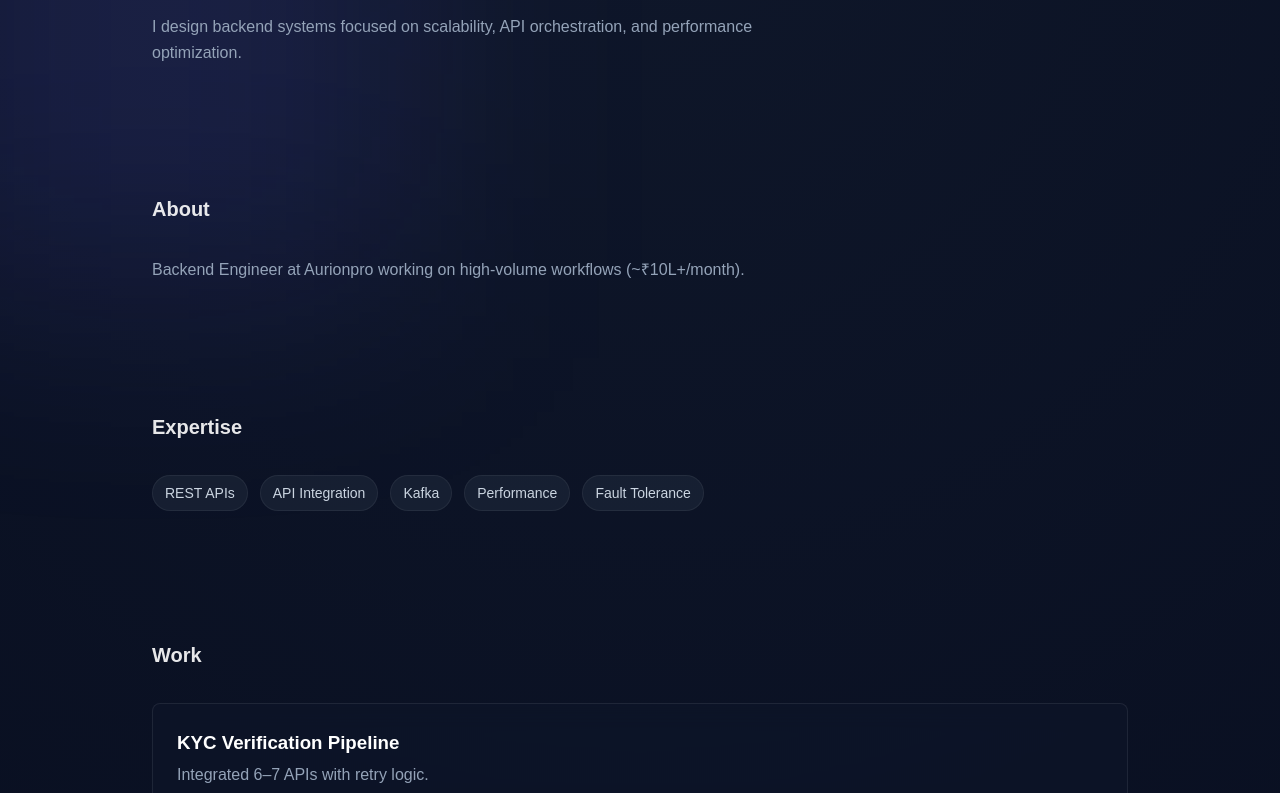
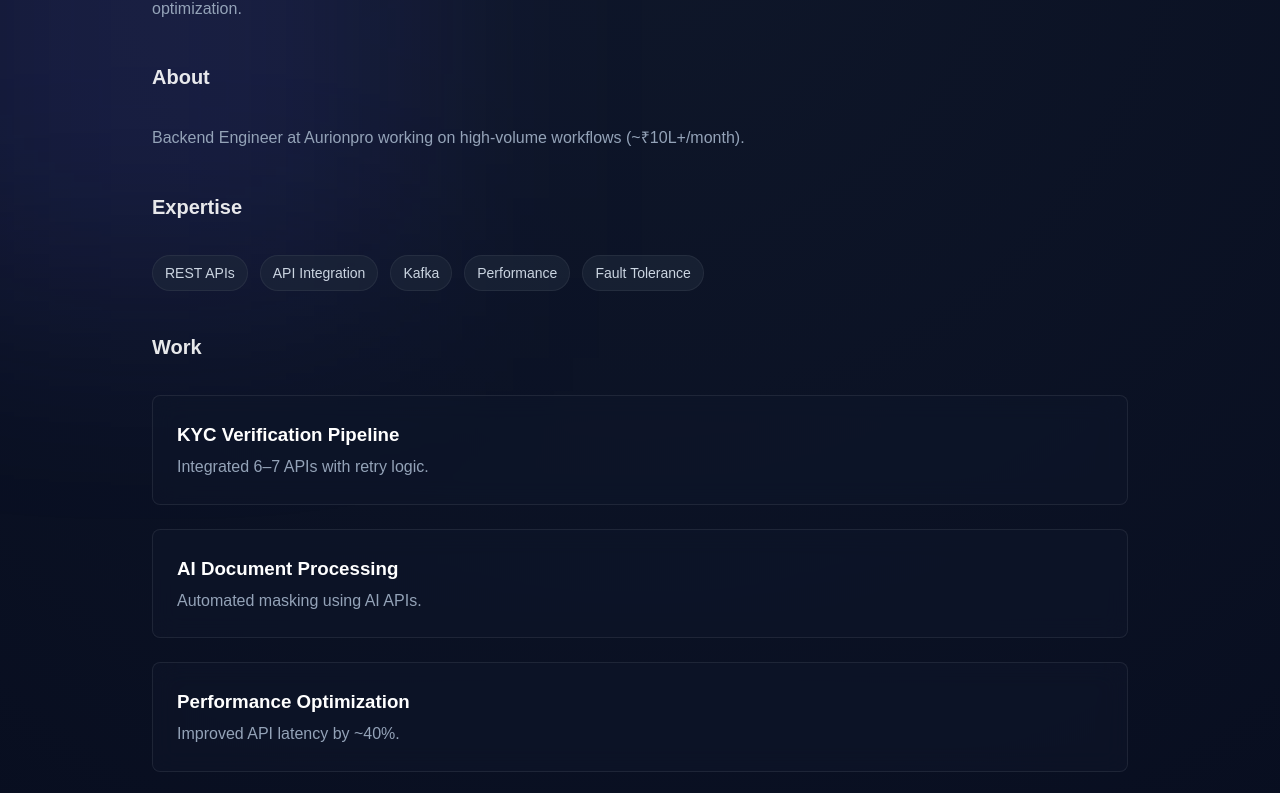
Before and after one commit to itsdhruvrpandey01/portfolio, a plain HTML site: page index.html in a window 1280 px wide. Shown: the part 122-915 px from the top of the page. Drawn offline with Linux system fonts and the light colour scheme.

Commit message:
Reduce padding in section and footer elements

```diff
--- a/index.html
+++ b/index.html
@@ -36,7 +36,7 @@
     section, footer {
       max-width: 1024px;
       margin: 0 auto;
-      padding: 64px 24px;
+      padding: 20px 24px;
     }
 
     /* HEADINGS */
```
